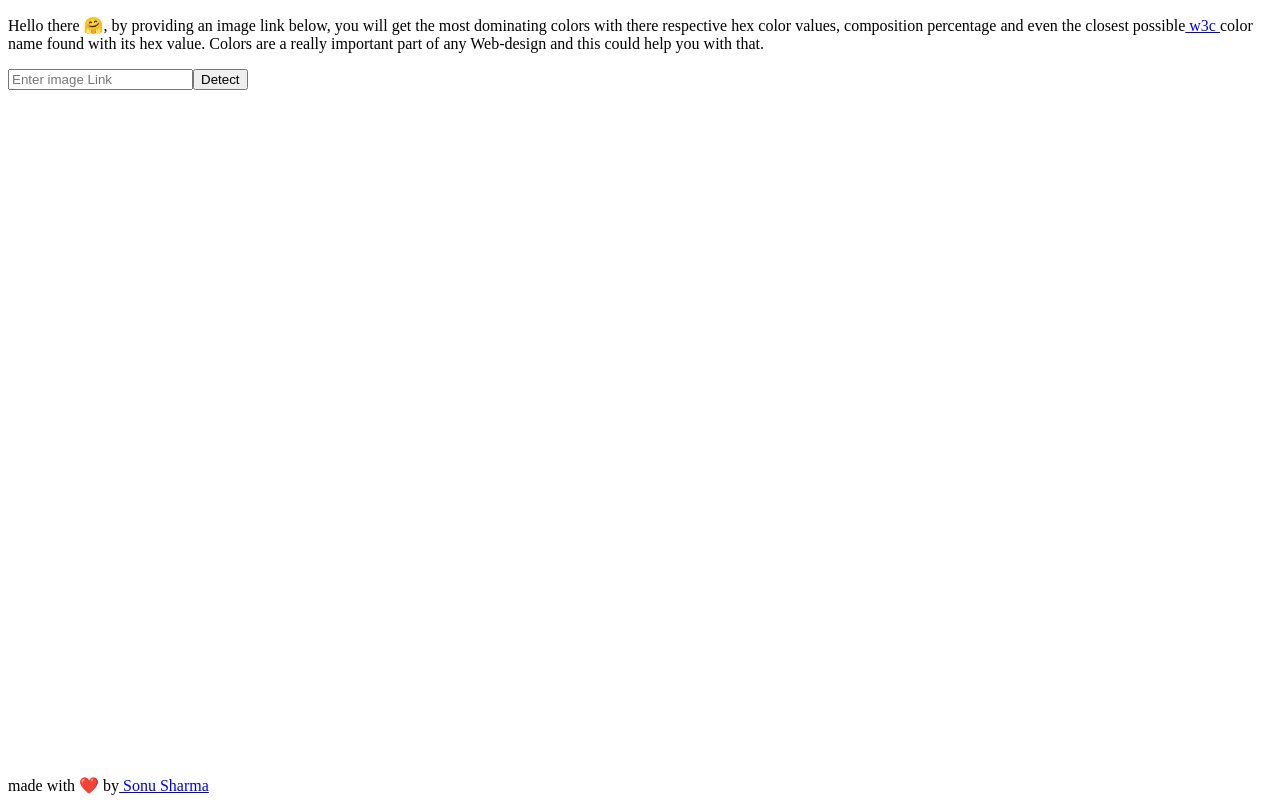
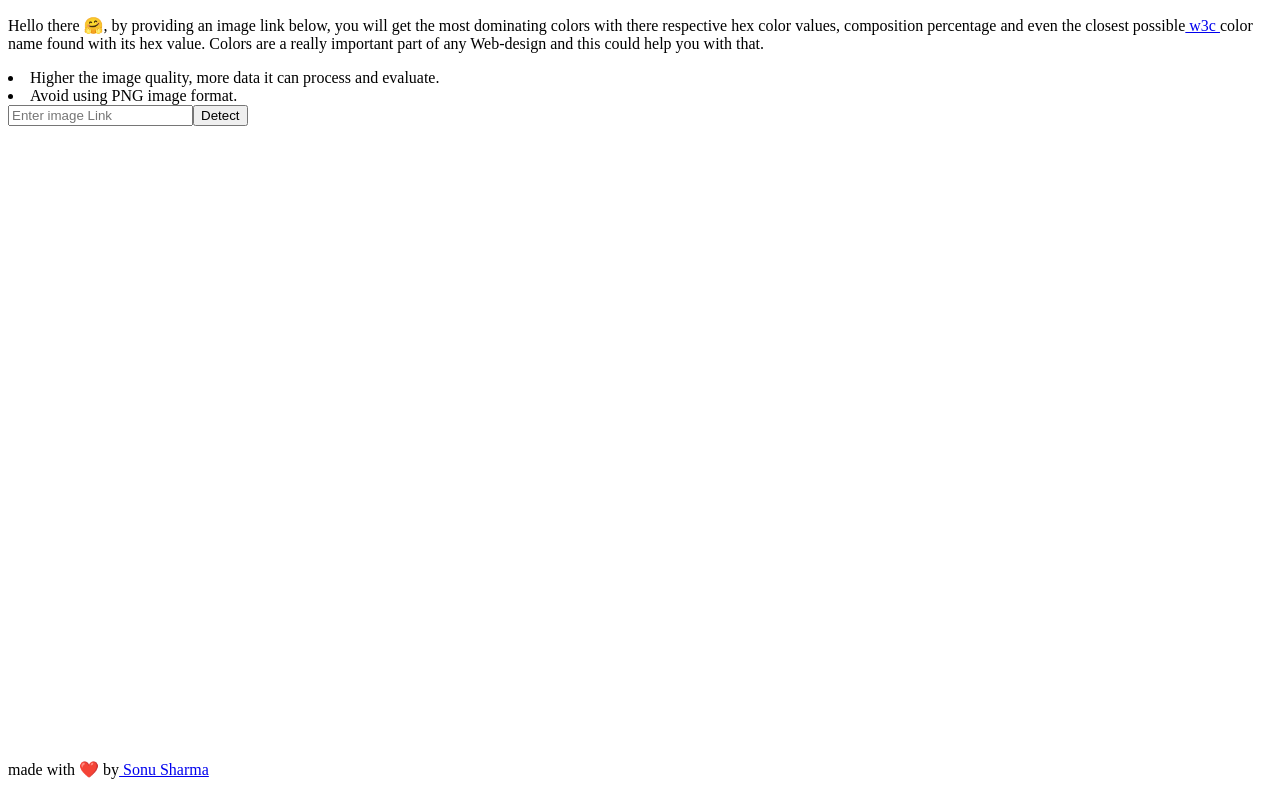
Before and after one commit to echosonusharma/image-colors, a Next.js app: page / in a window 1280 px wide. Built offline with nearby package versions, Linux system fonts and the light colour scheme; no server answers; what clarifai would draw is missing.

Commit message:
information and style changed

```diff
--- a/components/DisplayImg.js
+++ b/components/DisplayImg.js
@@ -1,12 +1,15 @@
 const srcImg = ({ imgSrc, col }) => {
 
     return (
+        <div >
             <div className="p-6 rounded-xl mr-6" style={{ backgroundColor: `${col}` }}>
                 <img
                     className="min-w-4/12 h-auto rounded-xl"
                     src={imgSrc}
                     alt=""
+                    width="500px"
                 />
+            </div>
         </div>
     )
 };
--- a/components/Footer.js
+++ b/components/Footer.js
@@ -2,7 +2,7 @@
 const Footer = () => {
 
     return (
-        <div className="flex justify-center content-end py-7">
+        <div className="flex justify-center py-7 relative">
             <p>made with ❤️ by
             <a href="https://github.com/echosonusharma"
                     target="_blank"
--- a/components/Layout.js
+++ b/components/Layout.js
@@ -7,13 +7,16 @@ const Layout = ({ children }) => {
         <>
             <Meta />
             <div>
-                <main style={{ minHeight: "93vh" }}>
+                <main >
                     {children}
+                    <Footer />
                 </main>
-                <Footer />
             </div>
+
         </>
     )
 };
 
 export default Layout;
+
+//
--- a/pages/index.js
+++ b/pages/index.js
@@ -6,7 +6,7 @@ import DisplayData from '../components/Response';
 
 
 const app = new Clarifai.App({
-  apiKey: "c6b8b498babd4112ae5512af3f539e27"
+  apiKey: process.env.NEXT_PUBLIC_CLARIFY_API_KEY
 });
 
 
@@ -63,15 +63,23 @@ export default function Home() {
          color name found with its hex value. Colors are a really important part
          of any Web-design and this could help you with that.</p>
       </div>
+      <div className="flex justify-center pt-10 ">
+        <div className="w-2/4">
+          <li>Higher the image quality, more data it can process and evaluate.</li>
+          <li>Avoid using PNG image format.</li>
+        </div>
+      </div>
       <InputImageURL setSearchInput={setSearchInput} buttonDetect={buttonDetect} />
 
-      <div className="flex content-center justify-center">
+      <div className="flex content-center justify-center" >
         <DisplayImg imgSrc={imgSrc} col={col} />
-        {
-          validURL(searchInput) &&
-          <div className="grid  grid-cols-2 h-52 gap-4"  >
-            <DisplayData colorData={colorData} />
-          </div>}
+        <div style={{ minHeight: "75vh", maxHeight: "150vh" }} >
+          {
+            validURL(searchInput) &&
+            <div className="grid grid-cols-2 h-52 gap-4"  >
+              <DisplayData colorData={colorData} />
+            </div>}
+        </div>
       </div>
     </>
   )
```
Also changed, not shown: tailwind.config.js (+0 -7 lines). Lines whose indentation alone changed are shown as unchanged.
